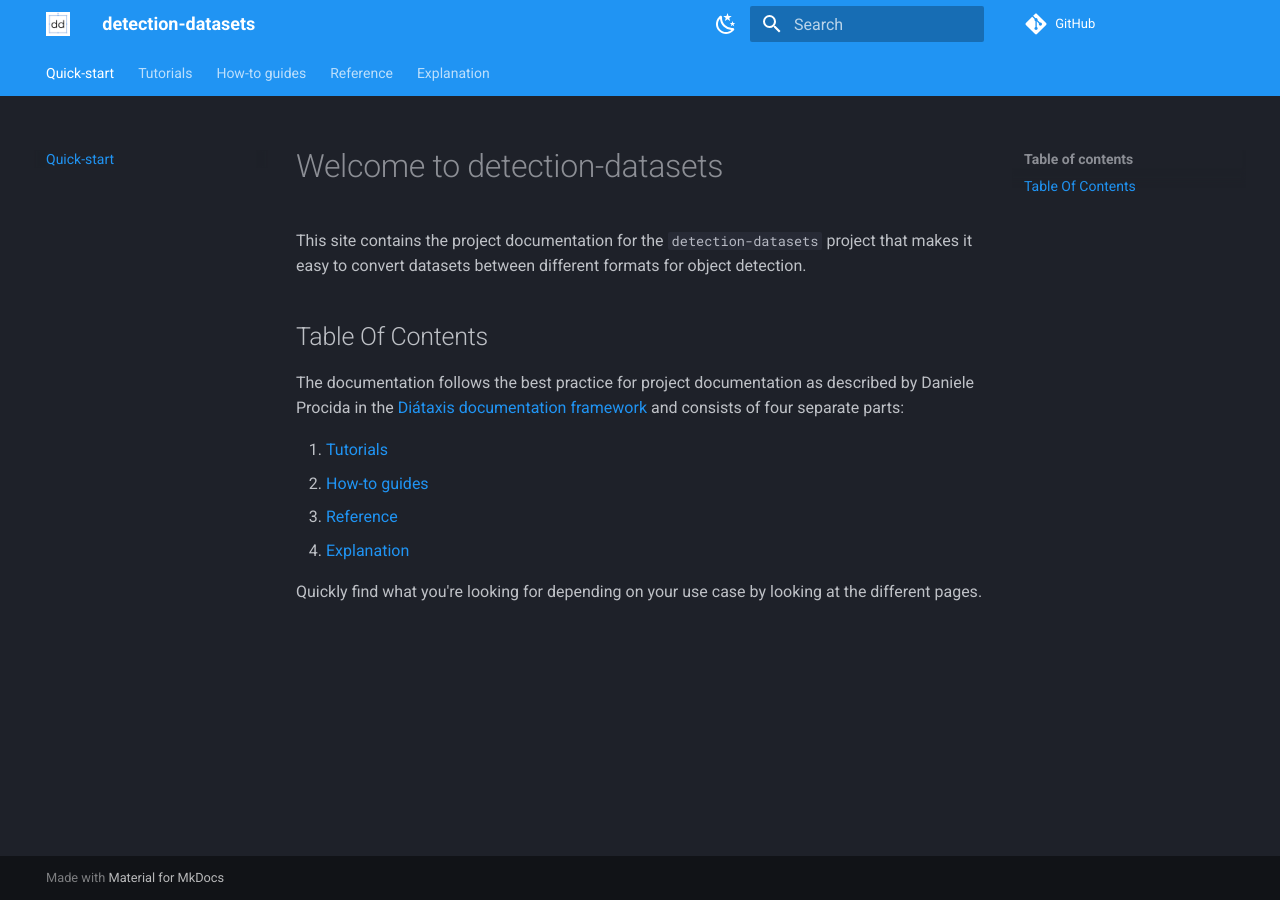
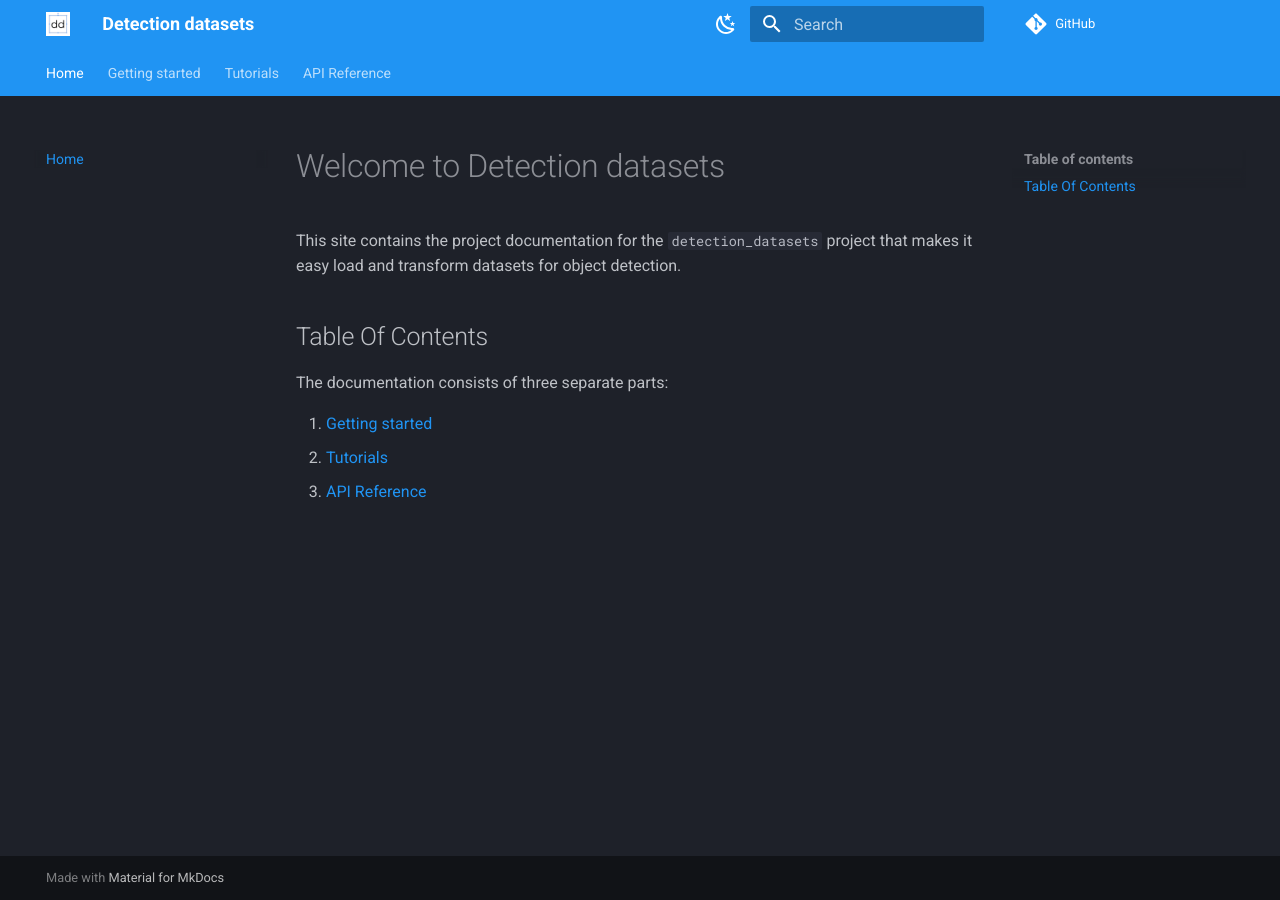
Before and after one commit to blinjrm/detection-datasets, an MkDocs documentation site: the page built from docs/index.md, in a window 1280 px wide. Built offline with MkDocs 1.6.1 and Material for MkDocs 9.7.7, drawn with Linux system fonts in a browser that asks for light colours; comment, search, counter and statistics services are not loaded.

Commit message:
chore: update documentation.

```diff
--- a/docs/index.md
+++ b/docs/index.md
@@ -1,20 +1,13 @@
-# Welcome to detection-datasets
+# Welcome to Detection datasets
 
 This site contains the project documentation for the
-`detection-datasets` project that makes it easy to convert
-datasets between different formats for object detection.
+`detection_datasets` project that makes it easy load
+and transform datasets for object detection.
 
 ## Table Of Contents
 
-The documentation follows the best practice for
-project documentation as described by Daniele Procida
-in the [Diátaxis documentation framework](https://diataxis.fr/)
-and consists of four separate parts:
+The documentation consists of three separate parts:
 
-1. [Tutorials](tutorials.md)
-2. [How-to guides](how-to-guides.md)
-3. [Reference](./reference/index.md)
-4. [Explanation](explanation.md)
-
-Quickly find what you're looking for depending on
-your use case by looking at the different pages.
+1. [Getting started](getting_started.md)
+2. [Tutorials](tutorials.md)
+3. [API Reference](./reference/index.md)
--- a/mkdocs.yml
+++ b/mkdocs.yml
@@ -1,6 +1,8 @@
-site_name: detection-datasets
+site_name: Detection datasets
 site_description: Easily load and transform datasets for object detection
 site_url: https://blinjrm.github.io/detection-datasets/
+repo_url: https://github.com/blinjrm/detection-datasets
+edit_uri: ""
 
 theme:
   name: material
@@ -26,26 +28,22 @@ theme:
   features:
     - navigation.tabs
 
+nav:
+  - Home: index.md
+  - Getting started: getting_started.md
+  - Tutorials: tutorials.md
+  - API Reference:
+      - reference/index.md
+      - DetectionDataset: reference/detection_dataset.md
+      - Bbox: reference/bbox.md
+      - Readers: reference/readers.md
+      - Writers: reference/writers.md
+
 plugins:
   - mkdocstrings
   - section-index
   - search
 
-nav:
-  - Quick-start: index.md
-  - Tutorials: tutorials.md
-  - How-to guides: how-to-guides.md
-  - Reference:
-      - reference/index.md
-      - DetectionDataset: reference/detection_dataset.md
-      - Bbox: reference/bbox.md
-      - Readers: reference/readers.md
-      - Writers: reference/writers.md
-  - Explanation: explanation.md
-
 markdown_extensions:
   - toc:
       permalink: "#"
-
-repo_url: https://github.com/blinjrm/detection-datasets
-edit_uri: ""
```
Also changed, not shown: README.md (+2 -1 lines), docs/explanation.md (deleted, +0 -4 lines), docs/tutorials.md (+0 -1 lines), docs/getting_started.md (renamed from docs/how-to-guides.md), 1 other file.
